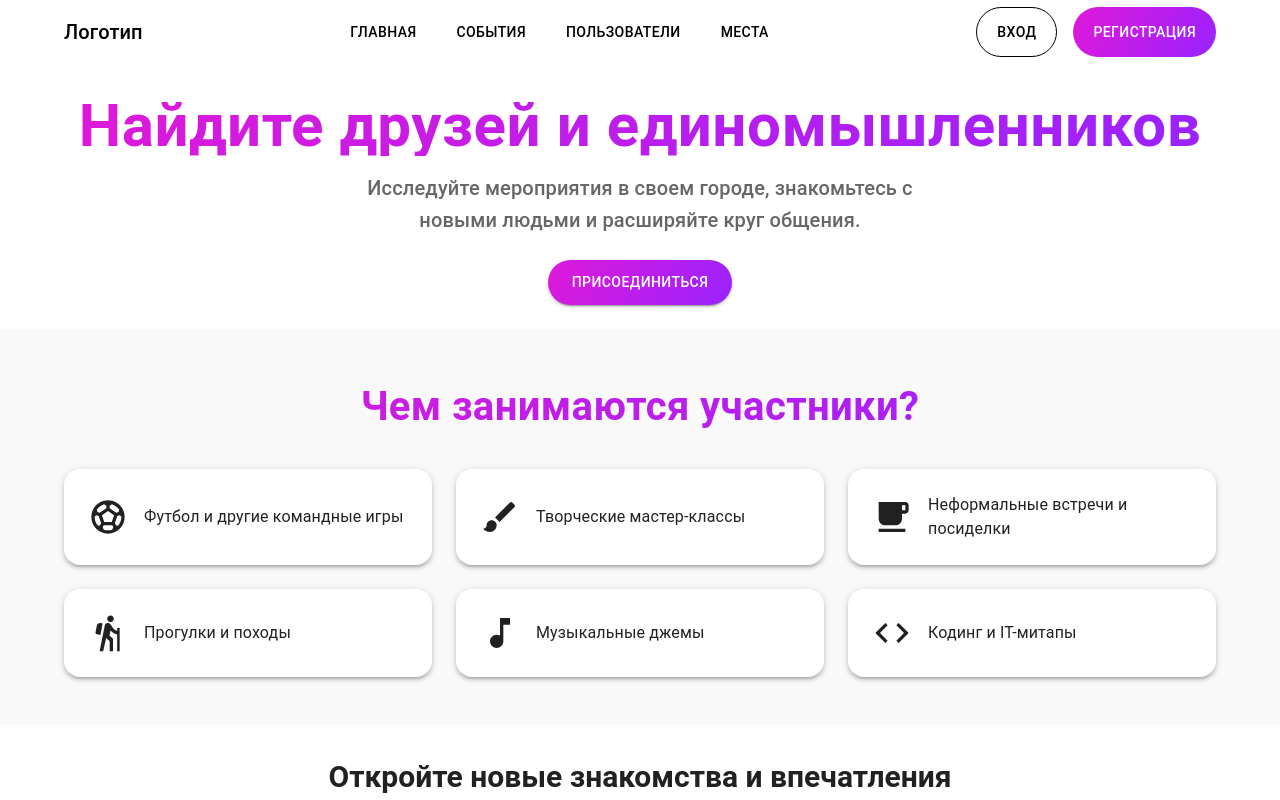
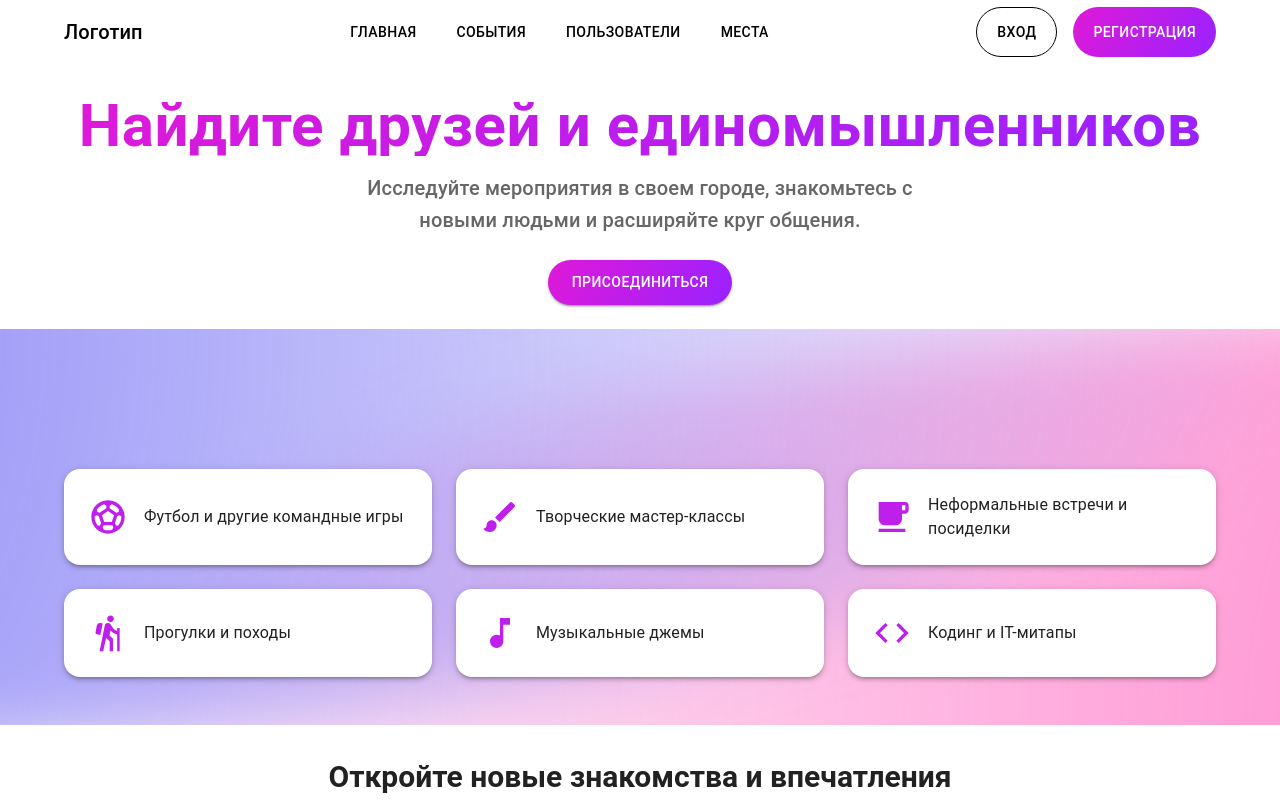
Before and after one commit to ChuvilkoDEV/Diplom, a React app: page / in a window 1280 px wide. Shown: the top 800 px of the page. Built offline with nearby package versions, Linux system fonts and the light colour scheme.

Commit message:
Добавлен градиент кружочками

```diff
--- a/src/2_pages/HomePage/ui/PopularActivities.tsx
+++ b/src/2_pages/HomePage/ui/PopularActivities.tsx
@@ -10,19 +10,16 @@ import CodeIcon from "@mui/icons-material/Code";
 const GradientIcon = ({ IconComponent }: { IconComponent: React.ElementType }) => (
   <Box
     sx={{
-      color: "linear-gradient(45deg, #ff6ec4, #7873f5)",
-      WebkitMaskImage: "-webkit-linear-gradient(black, black)",
-      WebkitMaskComposite: "source-in",
-      maskComposite: "intersect",
+      background: "linear-gradient(45deg, #ff6ec4, #7873f5)",
+      WebkitBackgroundClip: "text",
+      WebkitTextFillColor: "transparent",
       display: "inline-flex",
       alignItems: "center",
       justifyContent: "center",
       fontSize: 40,
-      width: 40,
-      height: 40,
     }}
   >
-    <IconComponent sx={{ fontSize: 40 }} />
+    <IconComponent sx={{ fontSize: 40, fill: '#BE1FEA' }} />
   </Box>
 );
 
@@ -37,10 +34,42 @@ const activities = [
 
 const PopularActivities: React.FC = () => {
   return (
-    <Box sx={{ py: 6, backgroundColor: "#f9f9f9" }}>
-      <Container maxWidth="lg">
+    <Box sx={{ py: 6, position: "relative", overflow: "hidden" }}>
+      {/* Ограничивающий контейнер */}
+      <Box
+        sx={{
+          position: "relative",
+          // maxWidth: 1400,
+          mx: "auto",
+          px: 2, // чтобы контент не прилипал к краям
+          "::before": {
+            content: '""',
+            position: "absolute",
+            width: '300%',
+            height: '300%',
+            borderRadius: "50%",
+            background: "radial-gradient(circle, rgba(255,110,196,1), transparent)",
+            top: -100,
+            left: 0,
+            filter: "blur(40px)",
+            zIndex: 0,
+          },
+          "::after": {
+            content: '""',
+            position: "absolute",
+            width: '300%',
+            height: '300%',
+            borderRadius: "50%",
+            background: "radial-gradient(circle, rgba(120,115,245,1), transparent)",
+            bottom: -100,
+            right: 0,
+            filter: "blur(40px)",
+            zIndex: 0,
+          },
+        }}
+      >
+        <Container maxWidth="lg" sx={{ position: "relative", zIndex: 1 }}>
           <Typography
-          className="gradient"
             sx={{
               textAlign: "center",
               mb: 4,
@@ -48,6 +77,7 @@ const PopularActivities: React.FC = () => {
               WebkitTextFillColor: "transparent",
               fontWeight: "600",
               fontSize: '40px',
+              color: 'white',
             }}
           >
             Чем занимаются участники?
@@ -74,6 +104,7 @@ const PopularActivities: React.FC = () => {
           </Grid>
         </Container>
       </Box>
+    </Box>
   );
 };
 
```
Lines whose indentation alone changed are shown as unchanged.
